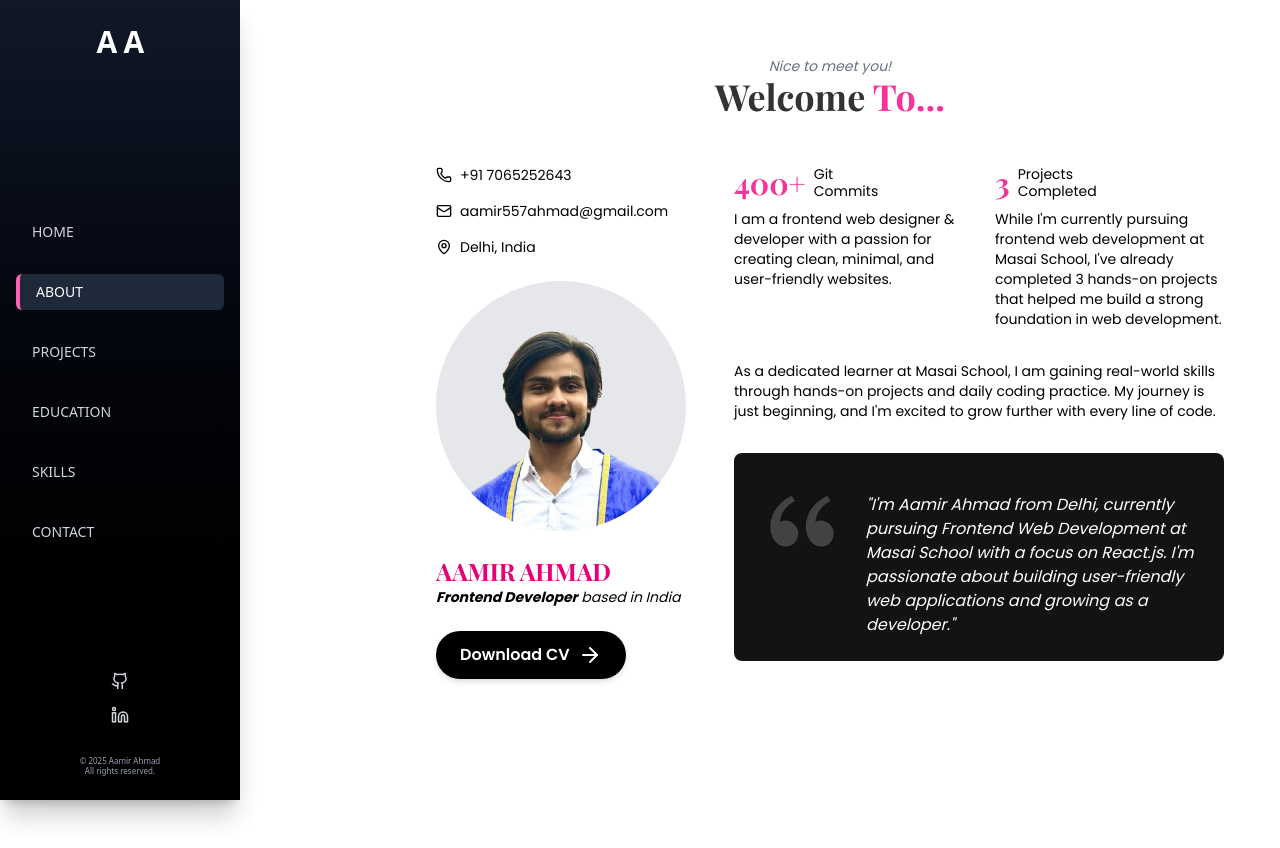
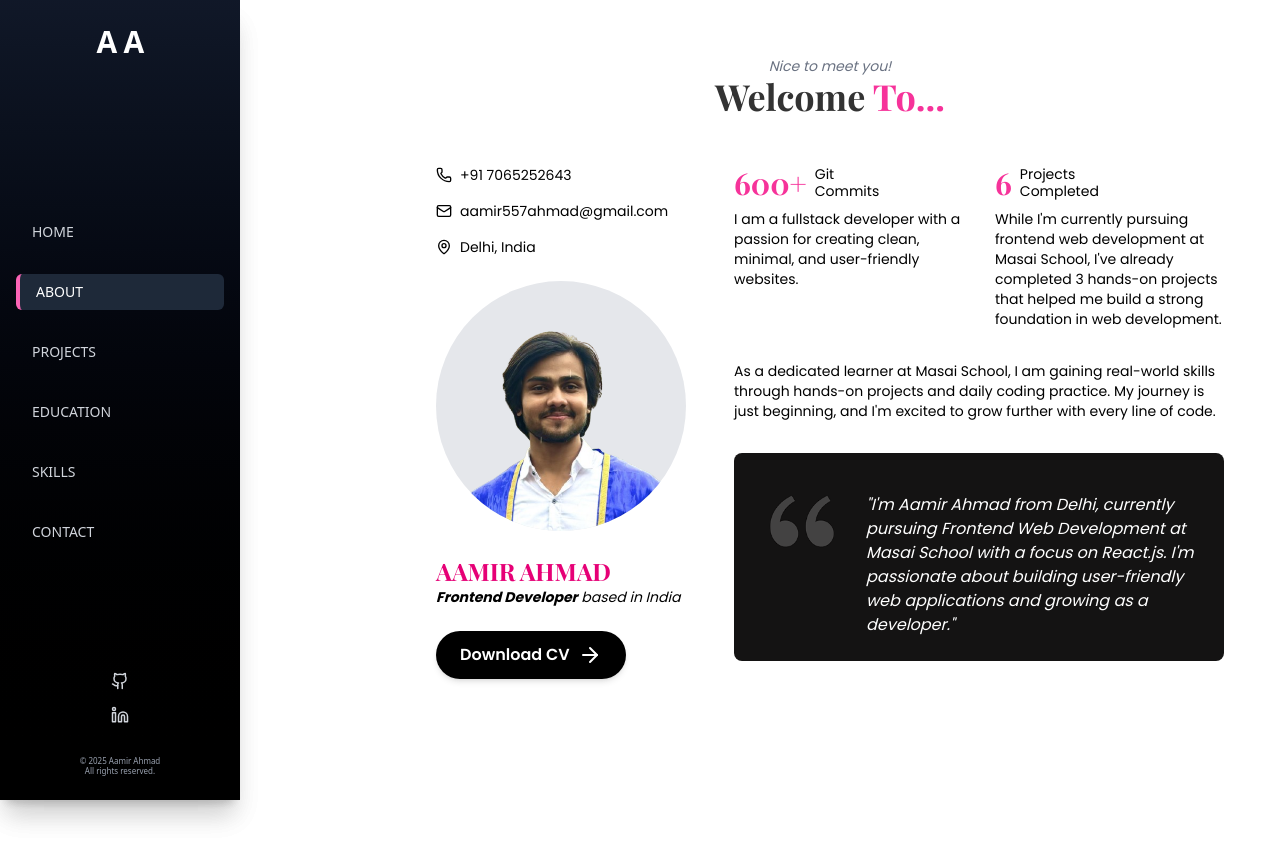
Before and after one commit to Aamir-786687/Portfolio, a React (Vite) app in the folder portfolio_react/: page /about in a window 1280 px wide. Built offline with nearby package versions, Linux system fonts and the light colour scheme.

Commit message:
Portfolio Updated

```diff
--- a/portfolio_react/src/pages/About.jsx
+++ b/portfolio_react/src/pages/About.jsx
@@ -77,14 +77,14 @@ export default function About() {
                 <div>
                   <div className="flex items-center space-x-2 mb-2">
                     <span className="text-pink-500 text-2xl sm:text-3xl font-bold font-['Playfair_Display']">
-                      400+
+                      600+
                     </span>
                     <span className="text-sm leading-tight font-['Poppins']">
                       Git <br /> Commits
                     </span>
                   </div>
                   <p className="text-sm font-['Poppins']">
-                    I am a frontend web designer & developer with a passion for
+                    I am a fullstack developer with a passion for
                     creating clean, minimal, and user-friendly websites.
                   </p>
                 </div>
@@ -92,7 +92,7 @@ export default function About() {
                 {/* Projects */}
                 <div>
                   <div className="flex items-center space-x-2 mb-2">
-                    <span className="text-pink-500 text-2xl sm:text-3xl font-bold font-['Playfair_Display']">3</span>
+                    <span className="text-pink-500 text-2xl sm:text-3xl font-bold font-['Playfair_Display']">6</span>
                     <span className="text-sm leading-tight font-['Poppins']">
                       Projects <br /> Completed
                     </span>
--- a/portfolio_react/src/pages/Home.jsx
+++ b/portfolio_react/src/pages/Home.jsx
@@ -17,7 +17,7 @@ export default function Home() {
             </span>
           </h1>
           <p className="text-lg md:text-xl font-['Poppins']">
-            <span className="font-bold">Frontend Developer</span> based in
+            <span className="font-bold">Full Stack Developer</span> based in
             Delhi, India
           </p>
 
--- a/portfolio_react/src/pages/Projects.jsx
+++ b/portfolio_react/src/pages/Projects.jsx
@@ -7,6 +7,7 @@ import ebay from "../assets/E-bay.png";
 import hotstar from "../assets/hotstar.png";
 import portfolio from "../assets/Portfolio.png";
 import SS from '../assets/recioe.png'
+import chatgptClone from "../assets/chatgptClone.png";
 
 export default function Projects() {
   const [projects, setProjects] = useState([]);
@@ -17,6 +18,7 @@ export default function Projects() {
     hotstar,
     portfolio,
     SS,
+    chatgptClone
   };
 
   useEffect(() => {
```
Also changed, not shown: portfolio_react/src/assets/chatgptClone.png (added).
